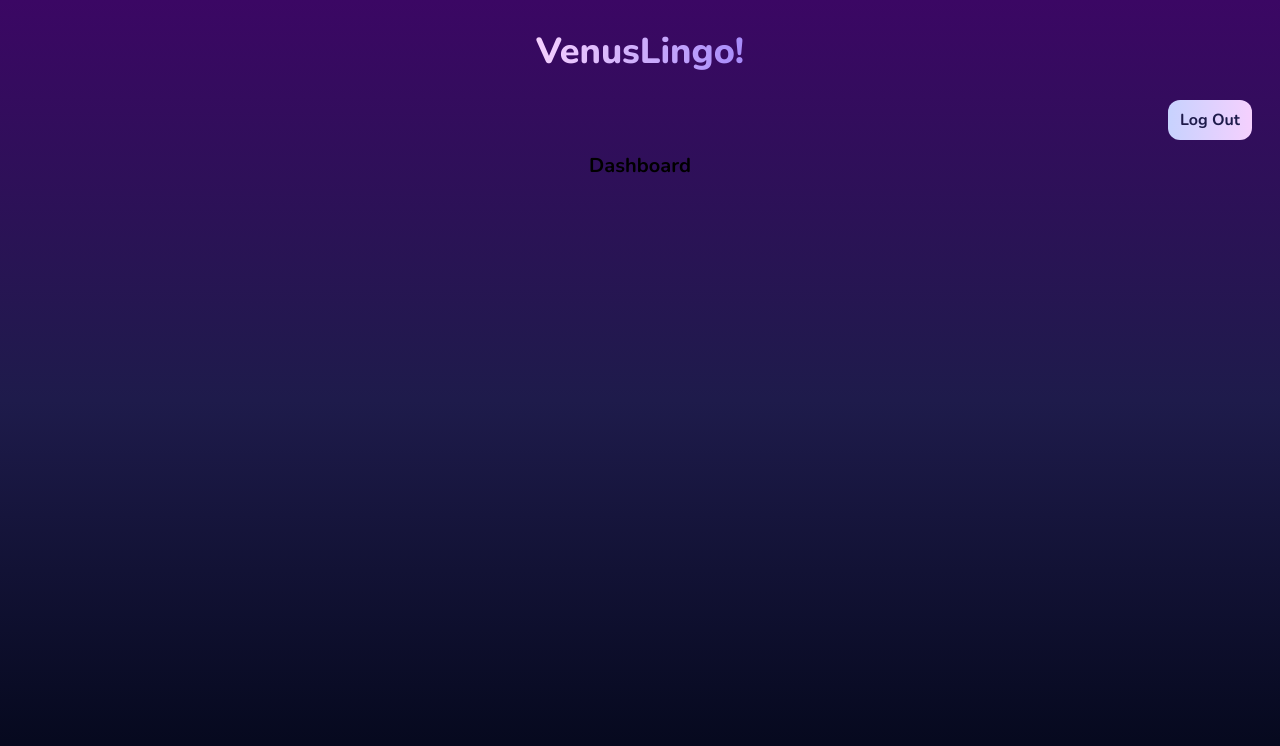
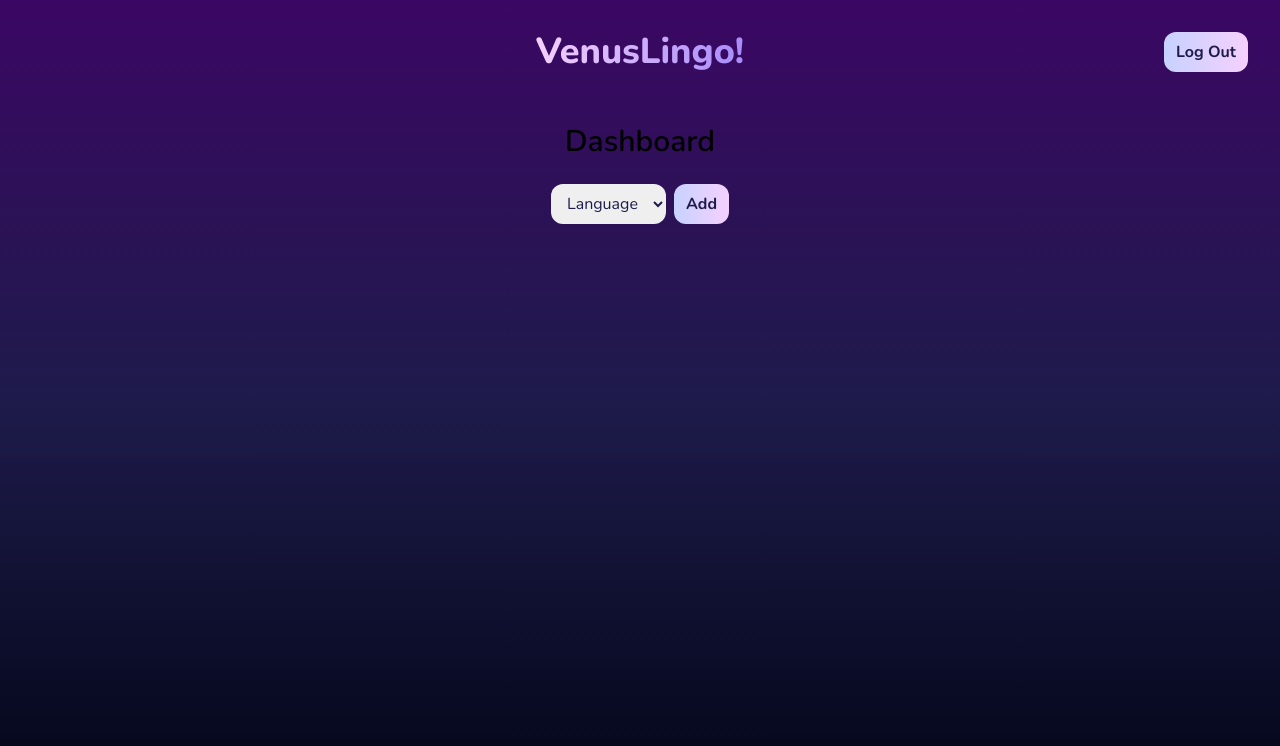
Before and after one commit to AlessioDiaz0/Venus_Hack2023, a Next.js app in the folder webapp/: page /dashboard in a window 1280 px wide. Shown: the top 746 px of the page. Built offline with nearby package versions, Linux system fonts and the light colour scheme.

Commit message:
add language button

```diff
--- a/webapp/package.json
+++ b/webapp/package.json
@@ -15,6 +15,7 @@
     "postcss": "8.4.23",
     "react": "18.2.0",
     "react-dom": "18.2.0",
+    "react-firebase-hooks": "^5.1.1",
     "react-router-dom": "^6.11.2",
     "tailwindcss": "3.3.2"
   }
--- a/webapp/src/app/authentication/page.js
+++ b/webapp/src/app/authentication/page.js
@@ -36,7 +36,7 @@ export default function Authentication() {
       <div className="login" class="font-Nunito flex justify-center">
         <button
           onClick={sign_in}
-          class="rounded-xl text-4xl text-indigo-950 bg-gradient-to-r from-indigo-200 to-fuchsia-200 p-10 hover:from-indigo-100 hover:to-fuchsia-100"
+          class="rounded-xl text-4xl font-bold text-indigo-950 bg-gradient-to-r from-indigo-200 to-fuchsia-200 p-10 hover:from-indigo-100 hover:to-fuchsia-100"
         >
           Sign In With Google
         </button>
--- a/webapp/src/app/dashboard/addButton.js
+++ b/webapp/src/app/dashboard/addButton.js
@@ -0,0 +1,19 @@
+export default function AddButton() {
+  return (
+    <>
+      <select
+        name="Language"
+        id="select-language"
+        class="rounded-xl text-indigo-950 py-2 px-3"
+      >
+        <option value="" disabled selected hidden>
+          Language
+        </option>
+        <option>Spanish</option>
+      </select>
+      <button class="max-w-sm text-indigo-950 bg-gradient-to-r from-indigo-200 to-fuchsia-200 px-3 py-2 rounded-xl font-bold hover:from-indigo-100 hover:to-fuchsia-100">
+        Add
+      </button>
+    </>
+  );
+}
--- a/webapp/src/app/dashboard/layout.js
+++ b/webapp/src/app/dashboard/layout.js
@@ -1,21 +1,44 @@
+"use client";
+import { auth, firebase } from "../../firebase/config.js";
+import "firebase/auth";
+import "firebase/firestore";
+import { useRouter } from "next/navigation";
+import { useAuthState } from "react-firebase-hooks/auth";
+
 export default function DashboardLayout({ children }) {
+  const router = useRouter();
+  const sign_out = () => {
+    auth
+      .signOut()
+      .then((res) => {
+        console.log("log out works.");
+        router.push("/authentication");
+      })
+      .catch((error) => {
+        console.log("log out no work :(");
+        console.log(error.message);
+      });
+  };
   return (
     <main class="min-h-screen bg-gradient-to-b p-4 from-purple-950 via-indigo-950 to-slate-950">
-      <div class="flex justify-center p-4">
+      <div class="flex p-4 justify-center">
+        <div class="">
           <span class="font-Nunito font-extrabold text-4xl bg-gradient-to-r from-fuchsia-200 to-violet-400 bg-clip-text text-transparent">
             <a href="/">VenusLingo!</a>
           </span>
         </div>
-      <div class="flex justify-end m-3">
+        <div class="absolute top-0 right-0 m-8">
           <span>
             <button
               type="button"
+              onClick={sign_out}
               class="text-indigo-950 bg-gradient-to-r from-indigo-200 to-fuchsia-200 px-3 py-2 rounded-xl font-bold hover:from-indigo-100 hover:to-fuchsia-100"
             >
               Log Out
             </button>
           </span>
         </div>
+      </div>
       {children}
     </main>
   );
--- a/webapp/src/app/dashboard/page.js
+++ b/webapp/src/app/dashboard/page.js
@@ -1,9 +1,10 @@
+import AddButton from "./addButton";
 export default function Dashboard() {
   return (
-    <div class="flex justify-center">
-      <h1 class="text-xl font-bold">Dashboard</h1>
-      <div>
-        <h2></h2>
+    <div class="flex flex-col justify-center p-3 mt-3">
+      <h1 class="text-center text-3xl font-semibold m-3">Dashboard</h1>
+      <div class="flex min-w-max justify-center p-3 gap-2">
+        <AddButton />
       </div>
     </div>
   );
--- a/webapp/src/firebase/config.js
+++ b/webapp/src/firebase/config.js
@@ -1,4 +1,3 @@
-
 import firebase from "firebase/compat/app";
 import "firebase/compat/firestore";
 import "firebase/compat/auth";
@@ -20,7 +19,5 @@ export const firestore = firebase.firestore();
 
 export const provider = new firebase.auth.GoogleAuthProvider();
 provider.setCustomParameters({ prompt: "select_account" });
-export const signInWithGoogle = () => auth.signInWithPopup(provider).then(console.log("login works"));
-export const signOutWithGoogle = () => auth.signOut().then(console.log("logout works"));
 
 export default firebase;
```
Also changed, not shown: 1 other file (tests, documents, lock files or other folders). Lines whose indentation alone changed are shown as unchanged.
